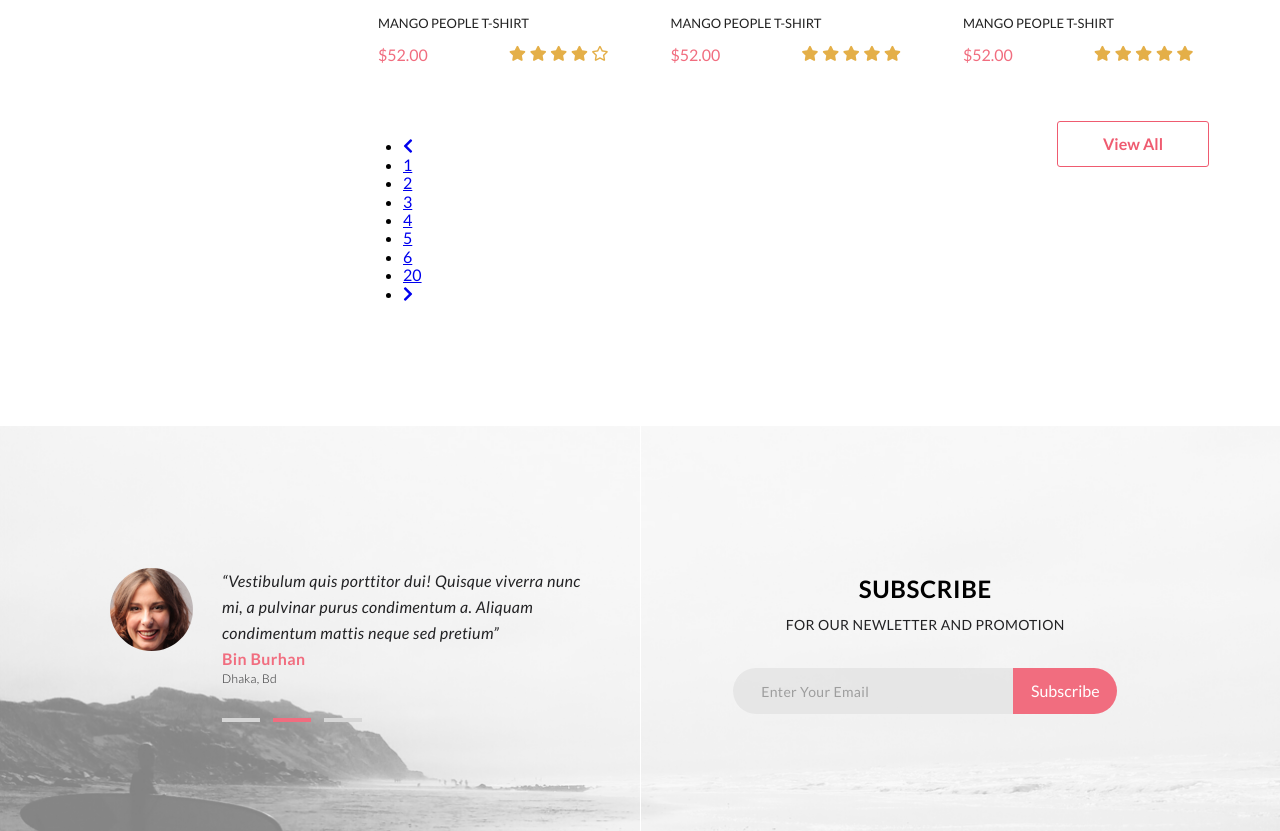
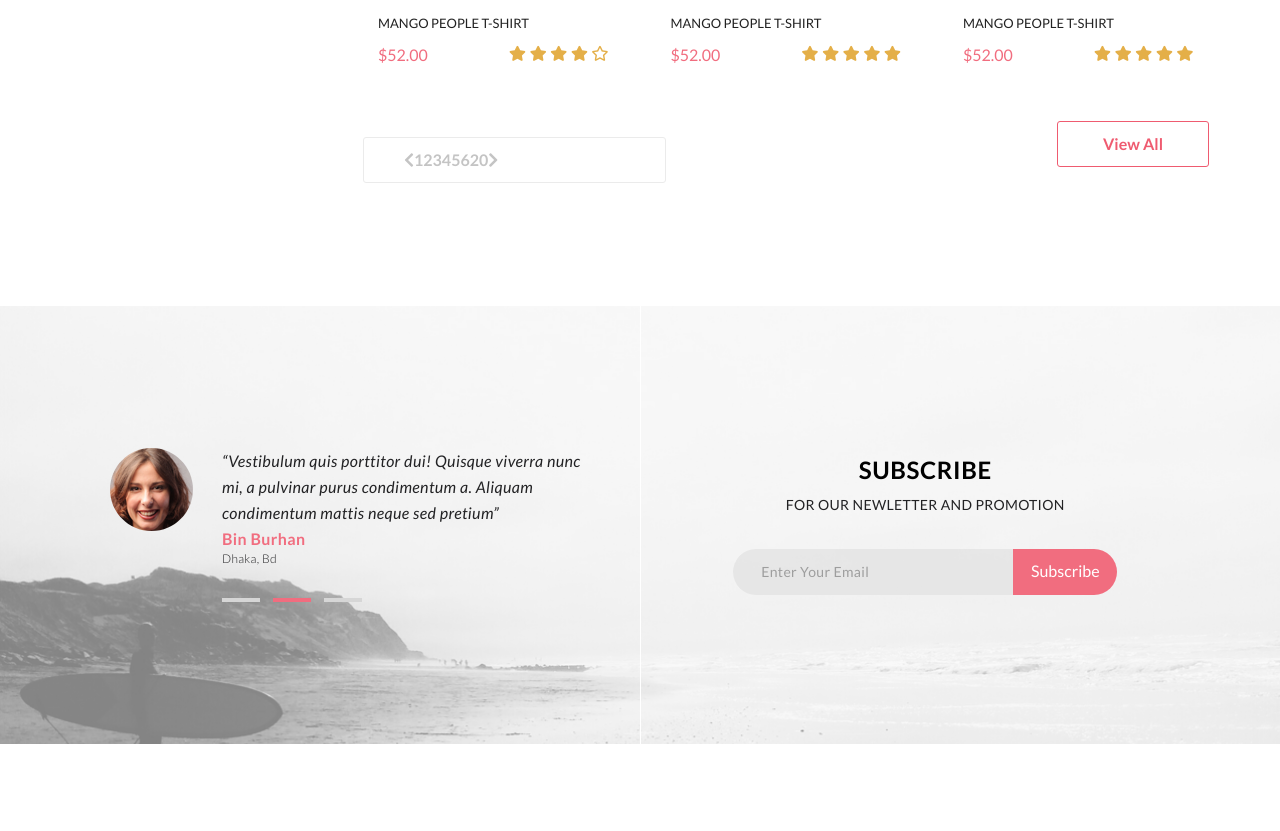
Before and after one commit to anton2009danilov/Brand, a plain HTML site: page product.html in a window 1280 px wide. Shown: the part 1662-2493 px from the top of the page. Drawn offline with Linux system fonts and the light colour scheme.

Commit message:
добавлены стили для пагинации

```diff
--- a/style.less
+++ b/style.less
@@ -1542,3 +1542,27 @@ li.feature-box_three::before {
     display: flex;
     justify-content: space-between;
 }
+
+.sortResult-pagination {
+    list-style-type: none;
+    display: flex;
+    align-items: center;
+    width: 261px;
+    height: 44px;
+    border-radius: 3px;
+    border: 1px solid #ebebeb;
+    background-color: #ffffff;
+}
+
+.sortResult-paginationLink {
+    text-decoration: none;
+    color: #c4c4c4;
+    font-size: 16px;
+    font-weight: bold;
+    line-height: 44px;
+
+}
+
+.sortResult-paginationLink:hover {
+    color: #ef5b70;
+}
```
Also changed, not shown: style.css.
